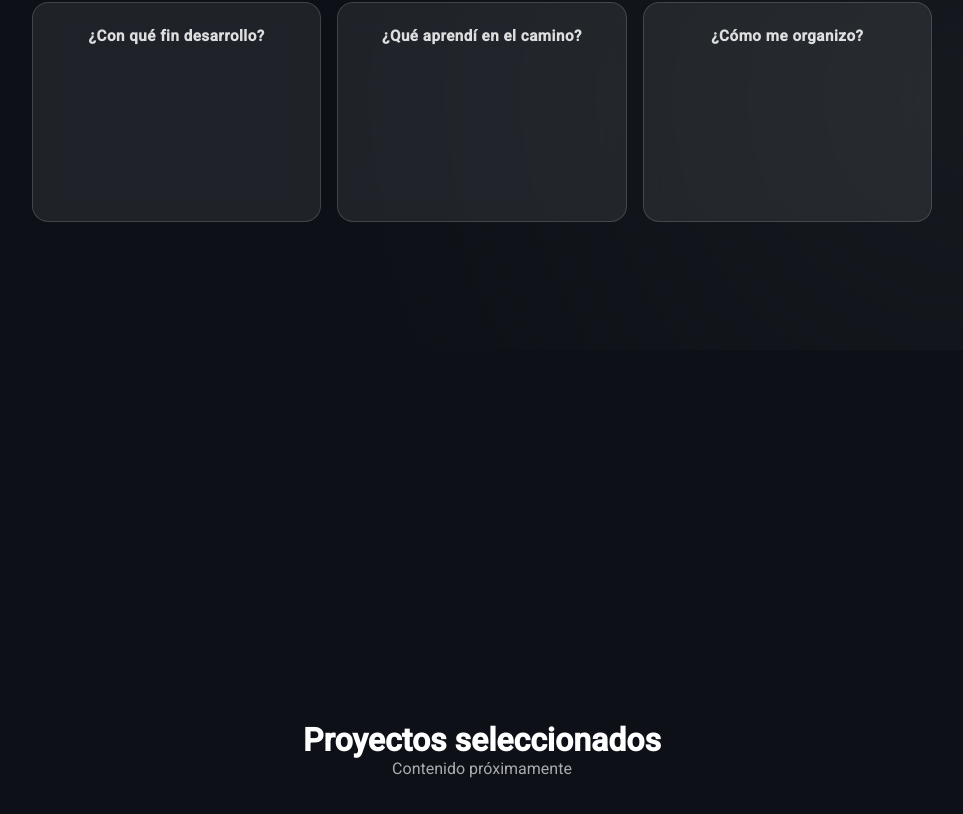
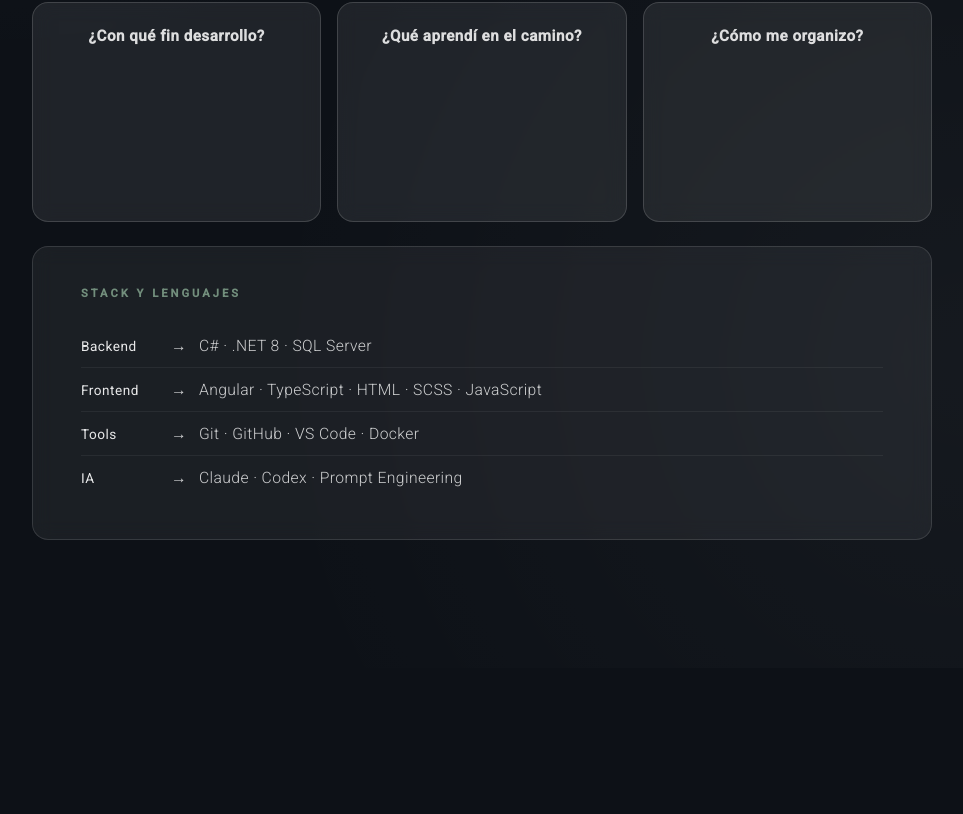
Before and after one commit to BlancoMat/portfolio-product, an Angular app in the folder portfolio-frontend/: page / in a window 1280 px wide. Shown: the part 1846-2660 px from the top of the page, without its empty margins (158-1121 px from the left). Built offline with nearby package versions, Linux system fonts and the light colour scheme.

Commit message:
fix: scroll to top on load and add stack card to cómo pienso

```diff
--- a/portfolio-frontend/src/app/features/home/home/home.component.html
+++ b/portfolio-frontend/src/app/features/home/home/home.component.html
@@ -23,7 +23,7 @@
 <section id="sobre-mi" class="section-dark">
   <div class="section-content">
 
-    <span class="section-kicker">Quién soy</span>
+    <span class="section-kicker">Sobre mí</span>
 
     <div class="about-grid">
 
@@ -53,14 +53,14 @@
           <div class="h-timeline-dot"></div>
           <div class="h-timeline-date">2024</div>
           <h4>Licenciatura en Sistemas</h4>
-          <p>Empiezo a estudiar</p>
+          <p>6to semestre en curso</p>
         </div>
 
         <div class="h-timeline-item">
           <div class="h-timeline-dot active-dot"></div>
           <div class="h-timeline-date">2026</div>
           <h4>Analista en Sistemas de Computación</h4>
-          <p>Recibo el Título intermedio</p>
+          <p>Título intermedio en curso - Agosto</p>
         </div>
 
       </div>
@@ -71,6 +71,7 @@
     <span class="section-kicker">Cómo pienso</span>
 
     <p class="section-subtitle">Transformar ideas en productos reales.</p>
+
     <div class="accordion-gallery">
 
       <div class="accordion-panel" [class.active]="activePanel === 0"
@@ -88,7 +89,7 @@
         <div class="panel-collapsed-title">¿Qué aprendí en el camino?</div>
         <div class="panel-content">
           <h3>¿Qué aprendí en el camino?</h3>
-          <p>En ORT aprendí arquitectura en capas, patrones como Repository y State Pattern, SOLID, Clean Code, testing con MSTest, y desarrollo full stack con .NET y Angular.
+          <p>En ORT aprendí arquitectura en capas, patrones de diseño como Repository y State Pattern, SOLID, Clean Code, testing con MSTest, y desarrollo full stack con .NET y Angular.
             En particular, aprendí a tomar decisiones técnicas y poder justificarlas.</p>
         </div>
       </div>
@@ -102,6 +103,34 @@
         </div>
       </div>
 
+    </div>
+
+    <div class="stack-card">
+      <span class="stack-label">Stack y lenguajes</span>
+
+      <div class="stack-row">
+        <span class="stack-category">Backend</span>
+        <span class="stack-arrow">→</span>
+        <span class="stack-items">C# · .NET 8 · SQL Server</span>
+      </div>
+
+      <div class="stack-row">
+        <span class="stack-category">Frontend</span>
+        <span class="stack-arrow">→</span>
+        <span class="stack-items">Angular · TypeScript · HTML · SCSS · JavaScript</span>
+      </div>
+
+      <div class="stack-row">
+        <span class="stack-category">Tools</span>
+        <span class="stack-arrow">→</span>
+        <span class="stack-items">Git · GitHub · VS Code · Docker</span>
+      </div>
+
+      <div class="stack-row">
+        <span class="stack-category">IA</span>
+        <span class="stack-arrow">→</span>
+        <span class="stack-items">Claude · Codex · Prompt Engineering</span>
+      </div>
     </div>
 
   </div>
--- a/portfolio-frontend/src/app/features/home/home/home.component.scss
+++ b/portfolio-frontend/src/app/features/home/home/home.component.scss
@@ -349,6 +349,60 @@
   }
 }
 
+.stack-card {
+  background: rgba(255, 255, 255, 0.06);
+  backdrop-filter: blur(10px);
+  border: 1px solid rgba(255, 255, 255, 0.12);
+  border-radius: 16px;
+  max-width: 900px;
+  margin: 1.5rem auto 0;
+  padding: 2.5rem 3rem;
+  text-align: left;
+}
+
+.stack-label {
+  display: block;
+  font-size: 0.7rem;
+  font-weight: 600;
+  letter-spacing: 3px;
+  text-transform: uppercase;
+  color: #728e7c;
+  margin-bottom: 1.5rem;
+}
+
+.stack-row {
+  display: grid;
+  grid-template-columns: 82px 20px 1fr;
+  column-gap: 0.5rem;
+  align-items: baseline;
+  padding: 0.75rem 0;
+  border-top: 1px solid rgba(255, 255, 255, 0.06);
+
+  &:first-of-type {
+    border-top: none;
+  }
+}
+
+.stack-category {
+  font-size: 0.85rem;
+  letter-spacing: 0.5px;
+  color: rgba(255, 255, 255, 0.9);
+}
+
+.stack-arrow {
+  font-weight: 300;
+  font-size: 0.98rem;
+  letter-spacing: 0.4px;
+  color: rgba(255, 255, 255, 0.78);
+}
+
+.stack-items {
+  font-weight: 300;
+  font-size: 0.98rem;
+  letter-spacing: 0.4px;
+  color: rgba(255, 255, 255, 0.78);
+}
+
 .education-timeline {
   margin: 4rem 0;
   max-width: 900px;
--- a/portfolio-frontend/src/app/features/home/home/home.component.ts
+++ b/portfolio-frontend/src/app/features/home/home/home.component.ts
@@ -11,6 +11,11 @@ export class HomeComponent implements OnInit {
   activeSection: string = 'hero';
 
   ngOnInit() {
+    if ('scrollRestoration' in history) {
+      history.scrollRestoration = 'manual';
+    }
+    window.scrollTo(0, 0);
+
     window.addEventListener('scroll', () => {
       const navbar = document.querySelector('.navbar');
       if (window.scrollY > 50) {
```
